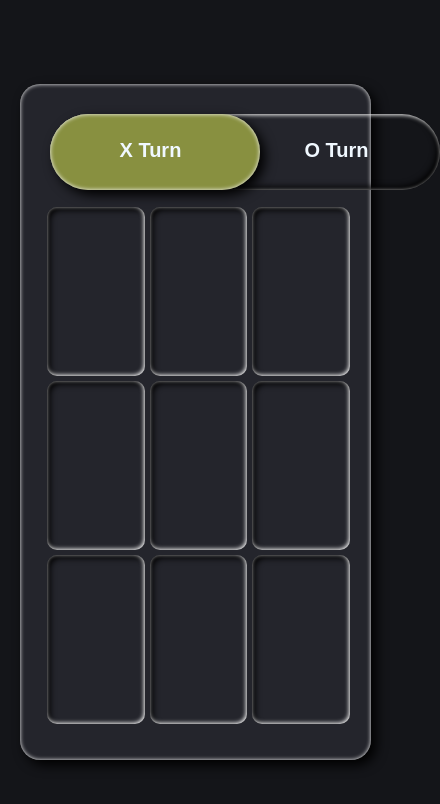
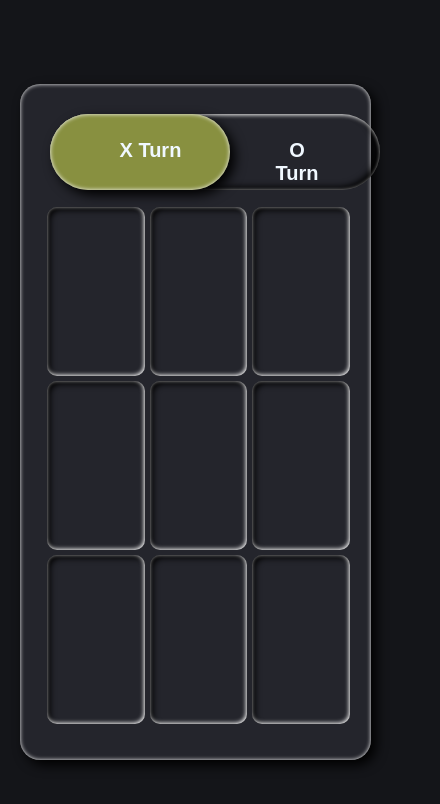
Before and after one commit to THIRUMURUGAN1705/tic-tac, a plain HTML site: page index.html in a window 390 px wide. Both pictures are taken after a click on the button "player( X )". Shown: the whole page, 440 px wide, since content can reach past the window. Drawn offline with Linux system fonts and the light colour scheme.

Commit message:
Update style.css

```diff
--- a/style.css
+++ b/style.css
@@ -184,16 +184,16 @@ body
     }
     .mainPage .headerBtns
     {
-        width: 390px;
+        width: 330px;
     }
     .mainPage .headerBtns .oturn
     {
-        left:195px;
+        left:165px;
         padding: 25px 60px;
     }
     .mainPage .headerBtns .showChange
     {
-        width: 210px;
+        width: 180px;
     }
     .winningPage
     {
@@ -204,4 +204,8 @@ body
     font-size: 90px;
     color: rgb(136, 144, 64);
     }
+    gameboard
+    {
+        margin: 2vh 2.5%;
+    }
 }
```
